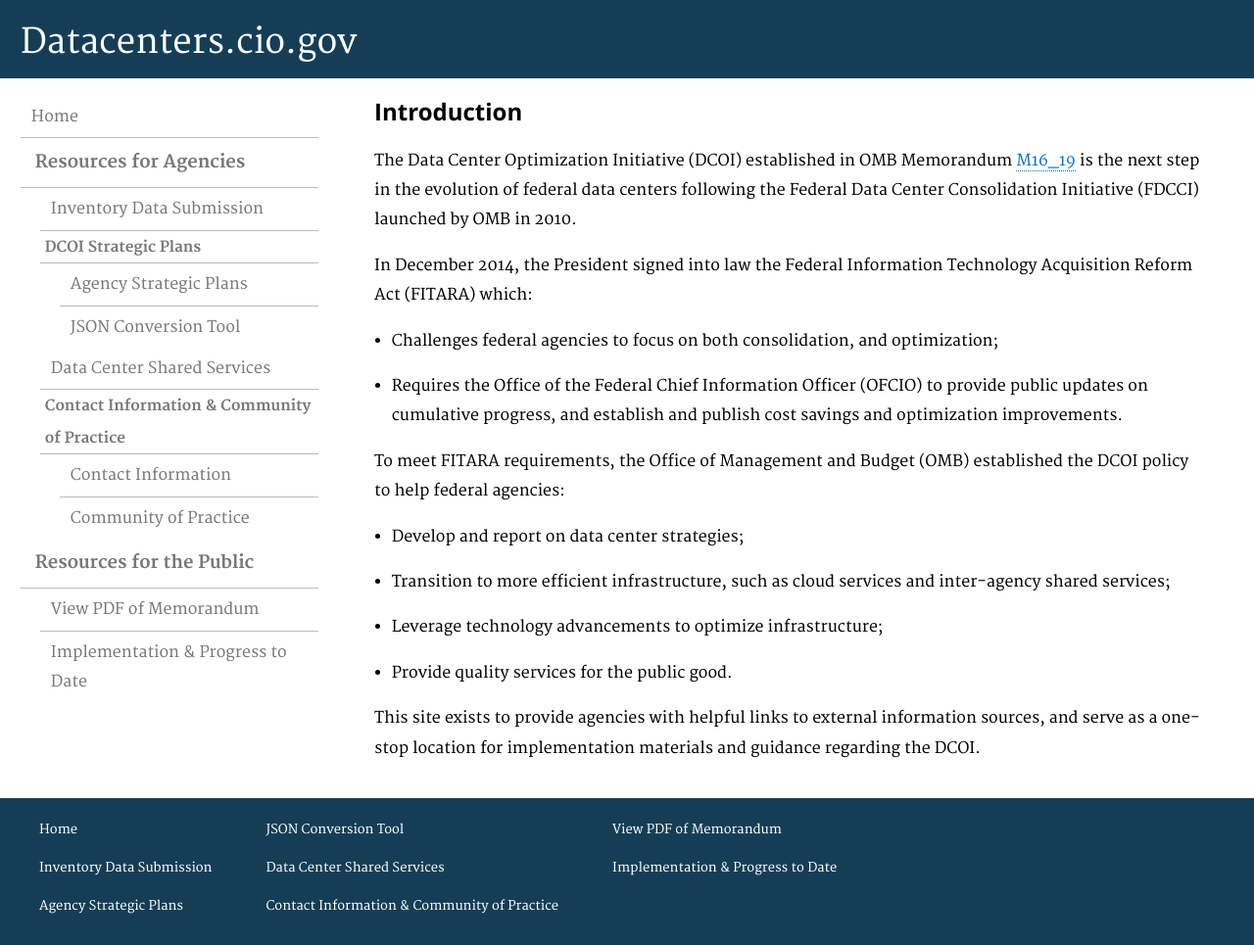
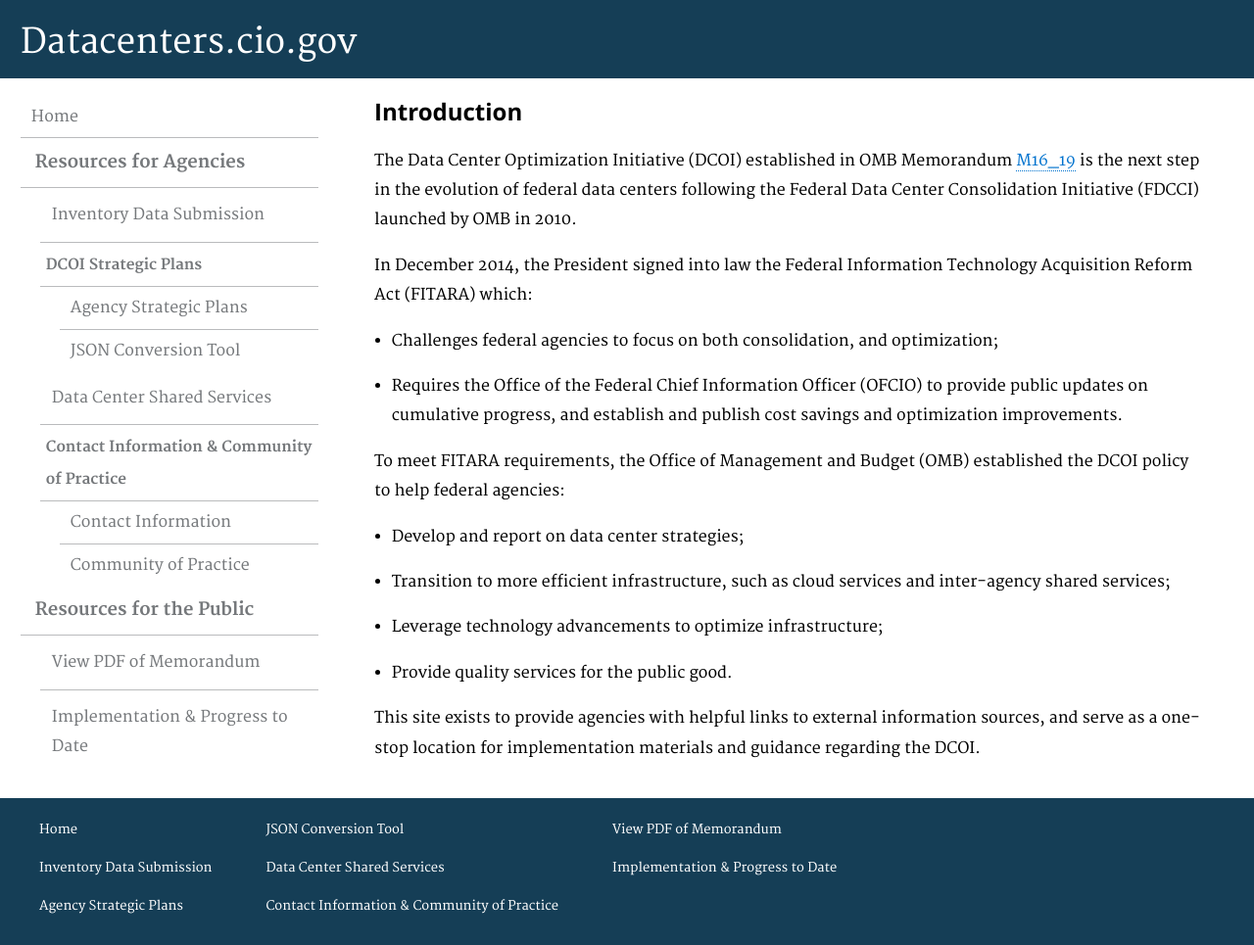
Before and after one commit to ydave-reisys/datacenters, a Jekyll site: the page built from pages/index.html, in a window 1280 px wide and 965 px high. Shown: the whole window at 98% size. Built offline with Jekyll 4.4.1, drawn with Linux system fonts in a browser that asks for light colours; nearby versions of some CDN libraries; Markdown is read by kramdown in place of the engine named in the settings.

Commit message:
test sidebar format

```diff
--- a/_includes/sidebar.html
+++ b/_includes/sidebar.html
@@ -18,7 +18,7 @@
                     {% assign current = 'sidebar-nav-active' %}
                 {% endif %}
 
-                <li class="{{ current }}">
+                <li style="padding:6px" class="{{ current }}">
                     {% if sublink.url %}
                         <a href="{{ sublink.url }}">{{ sublink.text }}</a>
                     {% else %}
```
